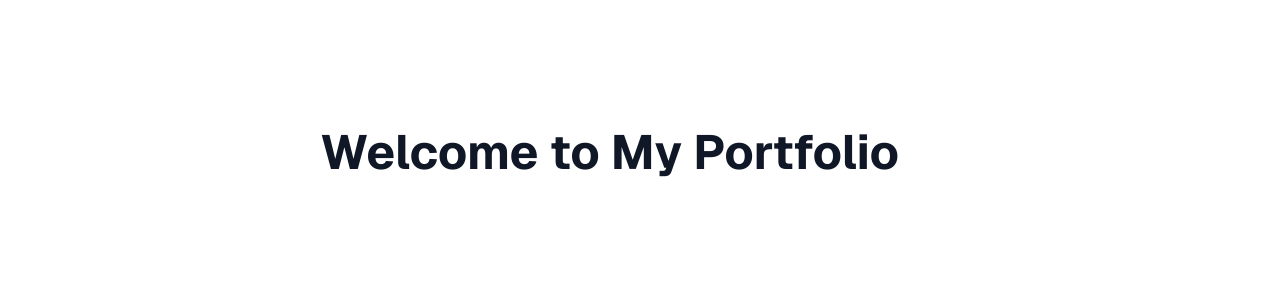
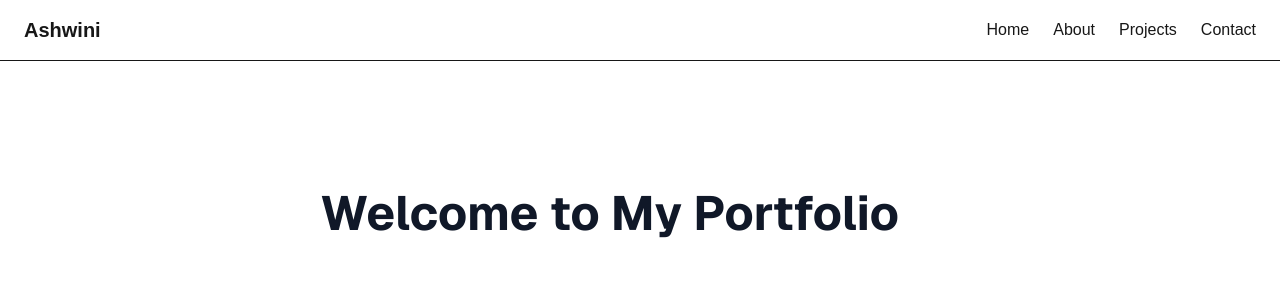
Before and after one commit to Ashwini202213/nextjs-ts-portfolio, a Next.js app in the folder my-portfolio/: page / in a window 1280 px wide. Shown: the top 300 px of the page. Built offline with nearby package versions, Linux system fonts and the light colour scheme.

Commit message:
feat: add Navbar component and integrate it into the layout

```diff
--- /dev/null
+++ b/my-portfolio/app/components/Navbar.tsx
@@ -0,0 +1,14 @@
+import Link from "next/link";
+export default function Navbar() {
+    return(
+        <nav className="w-full px-6 py-4 flex justify-between items-center border-b">
+            <h1 className="text-xl font-bold">Ashwini</h1>
+            <ul className="flex gap-6">
+                <li><Link href="/">Home</Link></li>
+                  <li><Link href="/about">About</Link></li>
+                    <li><Link href="/projects">Projects</Link></li>
+                      <li><Link href="/contact">Contact</Link></li>
+            </ul>
+        </nav>
+    );
+}
--- a/my-portfolio/app/layout.tsx
+++ b/my-portfolio/app/layout.tsx
@@ -1,6 +1,7 @@
 import type { Metadata } from "next";
 import { Geist, Geist_Mono } from "next/font/google";
 import "./globals.css";
+import Navbar from "./components/Navbar";
 
 const geistSans = Geist({
   variable: "--font-geist-sans",
@@ -27,6 +28,7 @@ export default function RootLayout({
       <body
         className={`${geistSans.variable} ${geistMono.variable} antialiased`}
       >
+        <Navbar/>
         {children}
       </body>
     </html>
```
